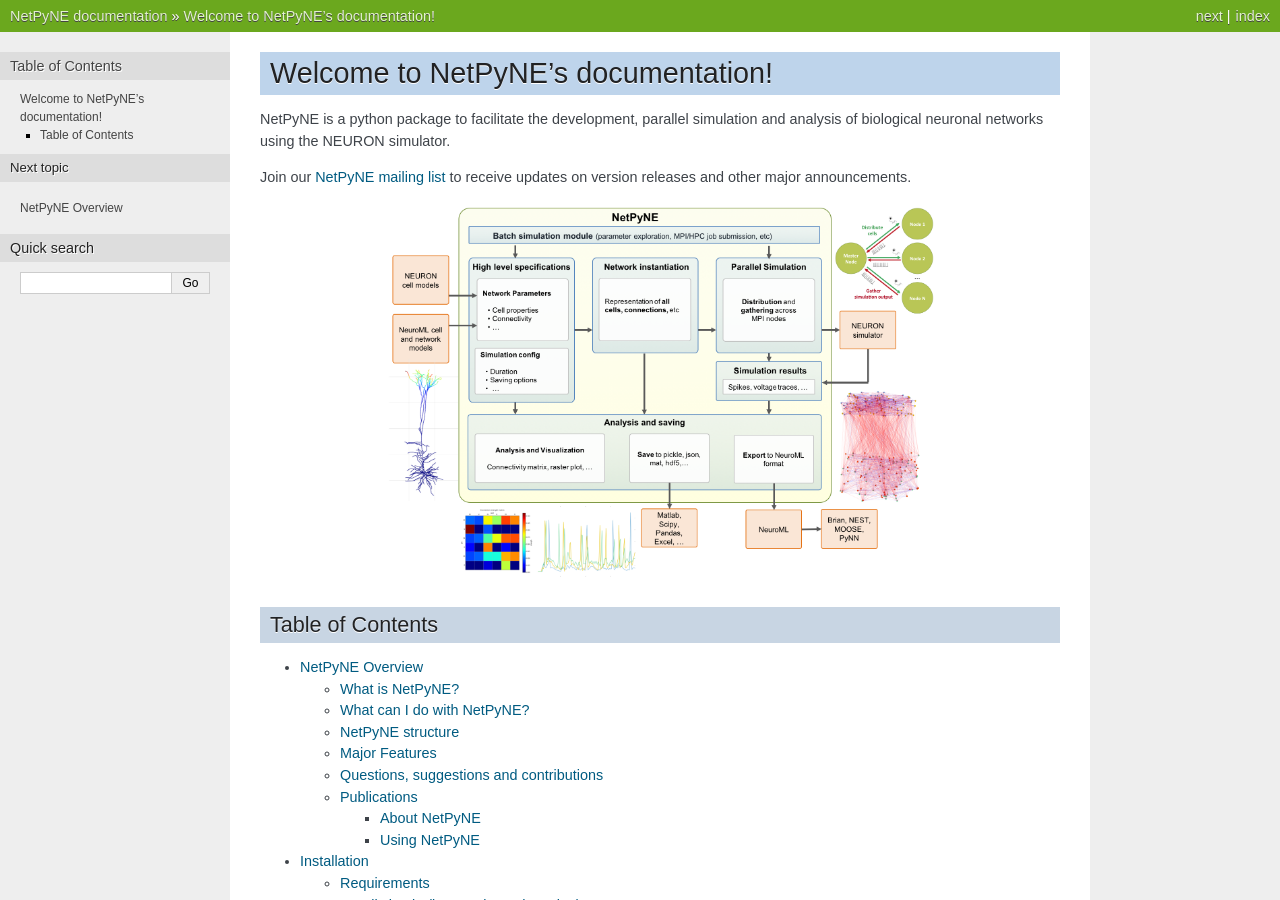
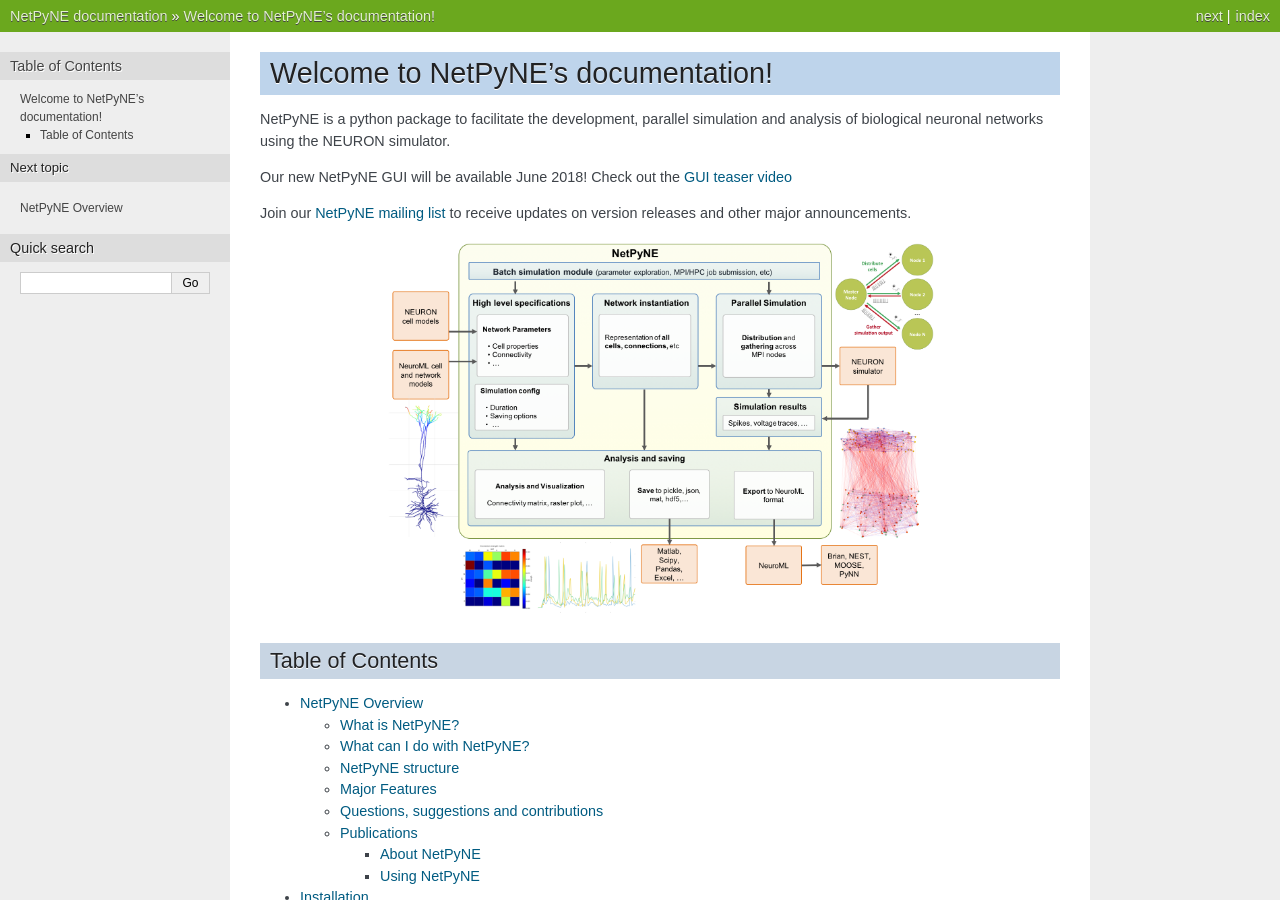
Before and after one commit to suny-downstate-medical-center/netpyne, a Sphinx documentation site: the page built from doc/source/index.rst, in a window 1280 px wide and 900 px high. Built offline with Sphinx 7.4.7, drawn with Linux system fonts in a browser that asks for light colours.

Commit message:
add gui video to web

```diff
--- a/doc/source/index.rst
+++ b/doc/source/index.rst
@@ -7,6 +7,8 @@
 =======================================
 
 NetPyNE is a python package to facilitate the development, parallel simulation and analysis of biological neuronal networks using the NEURON simulator.
+
+Our new NetPyNE GUI will be available June 2018! Check out the `GUI teaser video <https://www.youtube.com/watch?v=Y8Aow9zwu3E>`_
 
 Join our `NetPyNE mailing list <https://groups.google.com/forum/#!forum/netpyne-mailing>`_ to receive updates on version releases and other major announcements.
 
```
